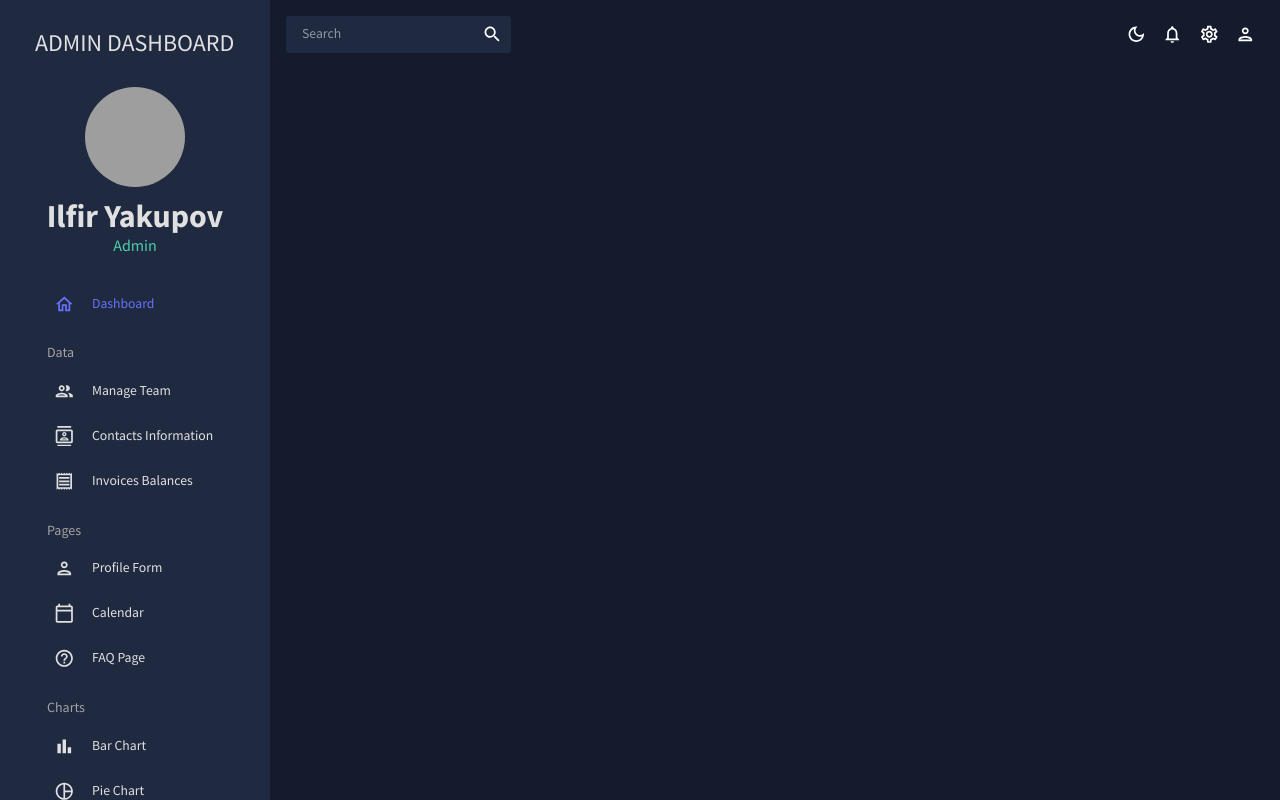
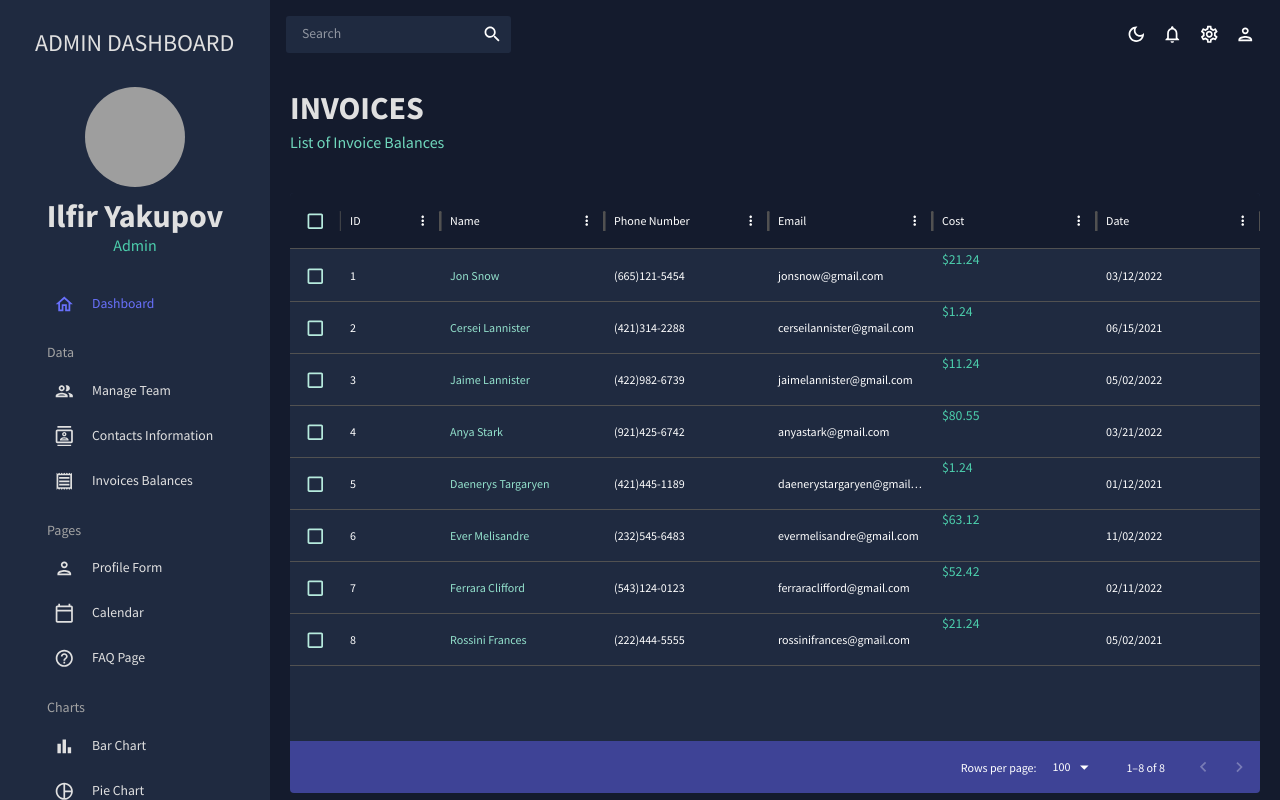
Before and after one commit to philsmirnoff/admin-dashboard, a React (Create React App) app: page /invoices in a window 1280 px wide. Built offline with nearby package versions, Linux system fonts and the light colour scheme; grey boxes are pictures that could not be loaded.

Commit message:
add invoices

```diff
--- a/src/App.js
+++ b/src/App.js
@@ -6,7 +6,7 @@
 import Sidebar from "./scenes/global/Sidebar";
 import Dashboard from "./scenes/dashboard";
 import Team from "./scenes/team";
-// import Invoices from "./scenes/invoices";
+import Invoices from "./scenes/invoices";
 import Contacts from "./scenes/contacts";
 // import Bar from "./scenes/bar";
 // import Form from "./scenes/form";
@@ -35,8 +35,8 @@
               <Route path="/" element={<Dashboard />} />
               <Route path="/team" element={<Team />} />
               <Route path="/contacts" element={<Contacts />} />
-            {/*  <Route path="/invoices" element={<Invoices />} />
-              <Route path="/form" element={<Form />} />
+             <Route path="/invoices" element={<Invoices />} />
+           {/*    <Route path="/form" element={<Form />} />
               <Route path="/bar" element={<Bar />} />
               <Route path="/pie" element={<Pie />} />
               <Route path="/line" element={<Line />} />
--- /dev/null
+++ b/src/scenes/invoices/index.jsx
@@ -0,0 +1,83 @@
+import { Box, Typography, useTheme } from "@mui/material";
+import { DataGrid } from "@mui/x-data-grid";
+import { tokens } from "../../theme";
+import { mockDataInvoices } from "../../data/mockData";
+import Header from "../../components/Header";
+
+const Invoices = () => {
+  const theme = useTheme();
+  const colors = tokens(theme.palette.mode);
+  const columns = [
+    { field: "id", headerName: "ID" },
+    {
+      field: "name",
+      headerName: "Name",
+      flex: 1,
+      cellClassName: "name-column--cell",
+    },
+    {
+      field: "phone",
+      headerName: "Phone Number",
+      flex: 1,
+    },
+    {
+      field: "email",
+      headerName: "Email",
+      flex: 1,
+    },
+    {
+      field: "cost",
+      headerName: "Cost",
+      flex: 1,
+      renderCell: (params) => (
+        <Typography color={colors.greenAccent[500]}>
+          ${params.row.cost}
+        </Typography>
+      ),
+    },
+    {
+      field: "date",
+      headerName: "Date",
+      flex: 1,
+    },
+  ];
+
+  return (
+    <Box m="20px">
+      <Header title="INVOICES" subtitle="List of Invoice Balances" />
+      <Box
+        m="40px 0 0 0"
+        height="75vh"
+        sx={{
+          "& .MuiDataGrid-root": {
+            border: "none",
+          },
+          "& .MuiDataGrid-cell": {
+            borderBottom: "none",
+          },
+          "& .name-column--cell": {
+            color: colors.greenAccent[300],
+          },
+          "& .MuiDataGrid-columnHeaders": {
+            backgroundColor: colors.blueAccent[700],
+            borderBottom: "none",
+          },
+          "& .MuiDataGrid-virtualScroller": {
+            backgroundColor: colors.primary[400],
+          },
+          "& .MuiDataGrid-footerContainer": {
+            borderTop: "none",
+            backgroundColor: colors.blueAccent[700],
+          },
+          "& .MuiCheckbox-root": {
+            color: `${colors.greenAccent[200]} !important`,
+          },
+        }}
+      >
+        <DataGrid checkboxSelection rows={mockDataInvoices} columns={columns} />
+      </Box>
+    </Box>
+  );
+};
+
+export default Invoices;
```
